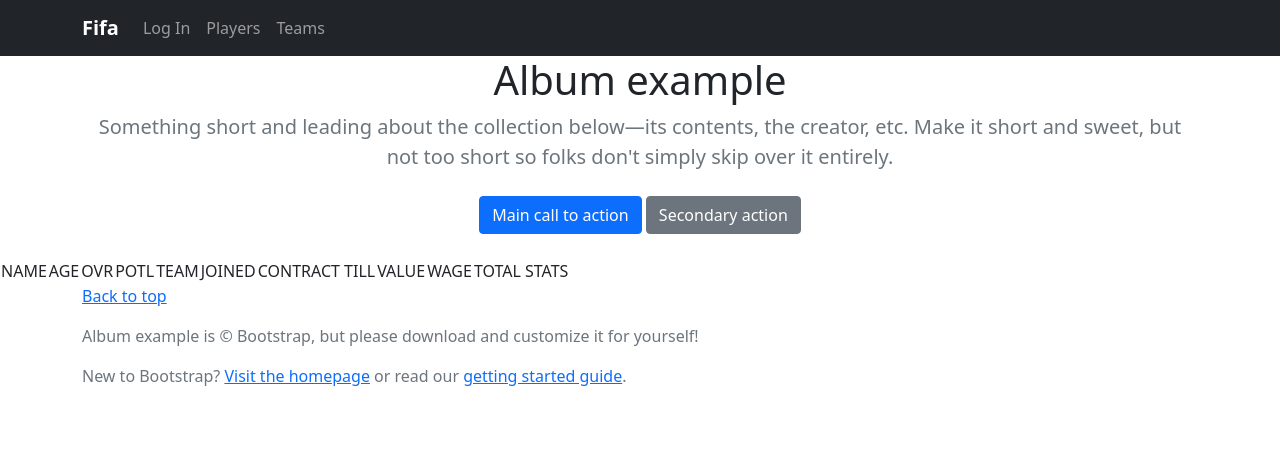
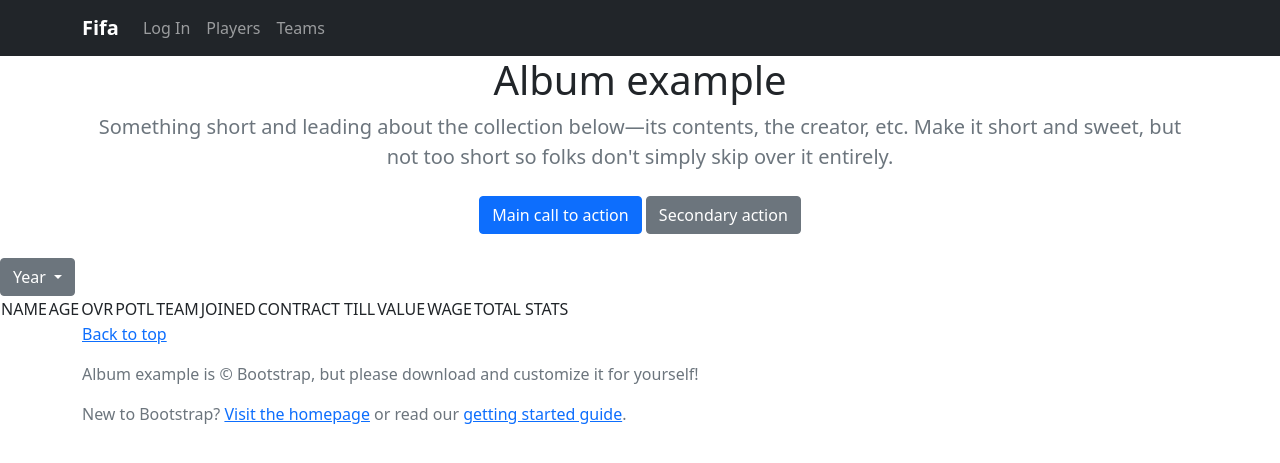
Before and after one commit to Mahmud-Abdikarim/FifaProject, a Django app: page /players/ in a window 1280 px wide. Shown: the top 463 px of the page. Run offline with Django 3.2, Linux system fonts and the light colour scheme; data that the repository does not hold is empty; some libraries are stand-ins or nearby versions.

Commit message:
added urls and dropdown years

```diff
--- a/ProjectFifa/Players/templates/Players/base.html
+++ b/ProjectFifa/Players/templates/Players/base.html
@@ -2,9 +2,9 @@
 {% load static %}
 <html lang="en">
 <head>
-    <meta charset="UTF-8">
-    <meta http-equiv="X-UA-Compatible" content="IE=edge">
-    <meta name="viewport" content="width=device-width, initial-scale=1.0">
+    <meta charset="utf-8">
+    <meta name="viewport" content="width=device-width, initial-scale=1">
+    <!-- Bootstrap CSS -->
     <link href="https://cdn.jsdelivr.net/npm/bootstrap@5.1.3/dist/css/bootstrap.min.css" rel="stylesheet" integrity="sha384-1BmE4kWBq78iYhFldvKuhfTAU6auU8tT94WrHftjDbrCEXSU1oBoqyl2QvZ6jIW3" crossorigin="anonymous">
     <link ref="stylesheet" type="text/css" href="{% static 'Players/main.css' %}">
     <title>Document</title>
@@ -77,6 +77,7 @@
 
       {% block content %}{% endblock content %}
 
+    </div>
     </main>
 
     <footer class="text-muted">
@@ -89,6 +90,7 @@
       </div>
     </footer>
 
-    <script src="https://cdn.jsdelivr.net/npm/bootstrap@5.1.3/dist/js/bootstrap.bundle.min.js" integrity="sha384-ka7Sk0Gln4gmtz2MlQnikT1wXgYsOg+OMhuP+IlRH9sENBO0LRn5q+8nbTov4+1p" crossorigin="anonymous"></script>
+    <script src="https://cdn.jsdelivr.net/npm/@popperjs/core@2.10.2/dist/umd/popper.min.js" integrity="sha384-7+zCNj/IqJ95wo16oMtfsKbZ9ccEh31eOz1HGyDuCQ6wgnyJNSYdrPa03rtR1zdB" crossorigin="anonymous"></script>
+    <script src="https://cdn.jsdelivr.net/npm/bootstrap@5.1.3/dist/js/bootstrap.min.js" integrity="sha384-QJHtvGhmr9XOIpI6YVutG+2QOK9T+ZnN4kzFN1RtK3zEFEIsxhlmWl5/YESvpZ13" crossorigin="anonymous"></script>
 </body>
 </html>
--- a/ProjectFifa/Players/templates/Players/homepage.html
+++ b/ProjectFifa/Players/templates/Players/homepage.html
@@ -1,6 +1,17 @@
 {% extends "Players/base.html" %}
 
 {% block content %}
+
+       <div class="dropdown">
+            <button class="btn btn-secondary dropdown-toggle" type="button" id="dropdownMenuButton1" data-bs-toggle="dropdown" aria-expanded="false">
+            Year
+            </button>
+            <ul class="dropdown-menu" aria-labelledby="dropdownMenuButton1">
+                {% for year in year %}
+                    <li><a class="dropdown-item" href="{% url 'Players:homepage' year.year %}">{{year.year}}</a></li>
+                {% endfor %}
+            </ul>
+        </div>
         <table>
             <tr>
                 <td>NAME</td>
@@ -16,7 +27,7 @@
             </tr>
             {% for player in players %}
                     <tr>
-                        <td><a href='player_detail/{{request_year}}/{{player.sofifa_id.sofifa_id}}/'>{{player.sofifa_id.short_name}}</a></td>
+                        <td><a href="{% url 'Players:player_detail' request_year player.sofifa_id.sofifa_id %}">{{player.sofifa_id.short_name}}</a></td>
                         <td>{{ player.age }}</td>
                         <td>{{ player.overall }}</td>
                         <td>{{ player.potential }}</td>
--- a/ProjectFifa/Players/views.py
+++ b/ProjectFifa/Players/views.py
@@ -7,9 +7,10 @@ from Players.static.Players import Logic
 
 
 def homepage(request, request_year=2021):
+    year = DimYear.objects.all()
     players = FactPlayerstats.objects.filter(year=request_year)[:40]
     print(players.query)
-    context = {'players': players, 'request_year': request_year}
+    context = {'players': players, 'year': year, 'request_year': request_year}
     return render(request, 'Players/homepage.html', context)
 
 
@@ -113,8 +114,9 @@ def clubs(request, request_year=2021):
 
 
 def player_detail(request, player_id, request_year=2021):
-    player = FactPlayerstats.objects.get(sofifa_id=player_id, year=request_year)
-    context = {'player':player, 'request_year': request_year}
+    player = FactPlayerstats.objects.get(year= request_year, sofifa_id= player_id)
+    year = FactPlayerstats.objects.filter(sofifa_id= player_id).values('year')
+    context = {'player':player, 'year': year, 'request_year': request_year}
     return render(request, 'Players/player_detail.html', context)
 
 
```
Also changed, not shown: ProjectFifa/Players/models.py (+7 -1 lines), ProjectFifa/Players/templates/Players/club_detail.html (+10 -0 lines), ProjectFifa/Players/templates/Players/player_detail.html (+12 -1 lines).
